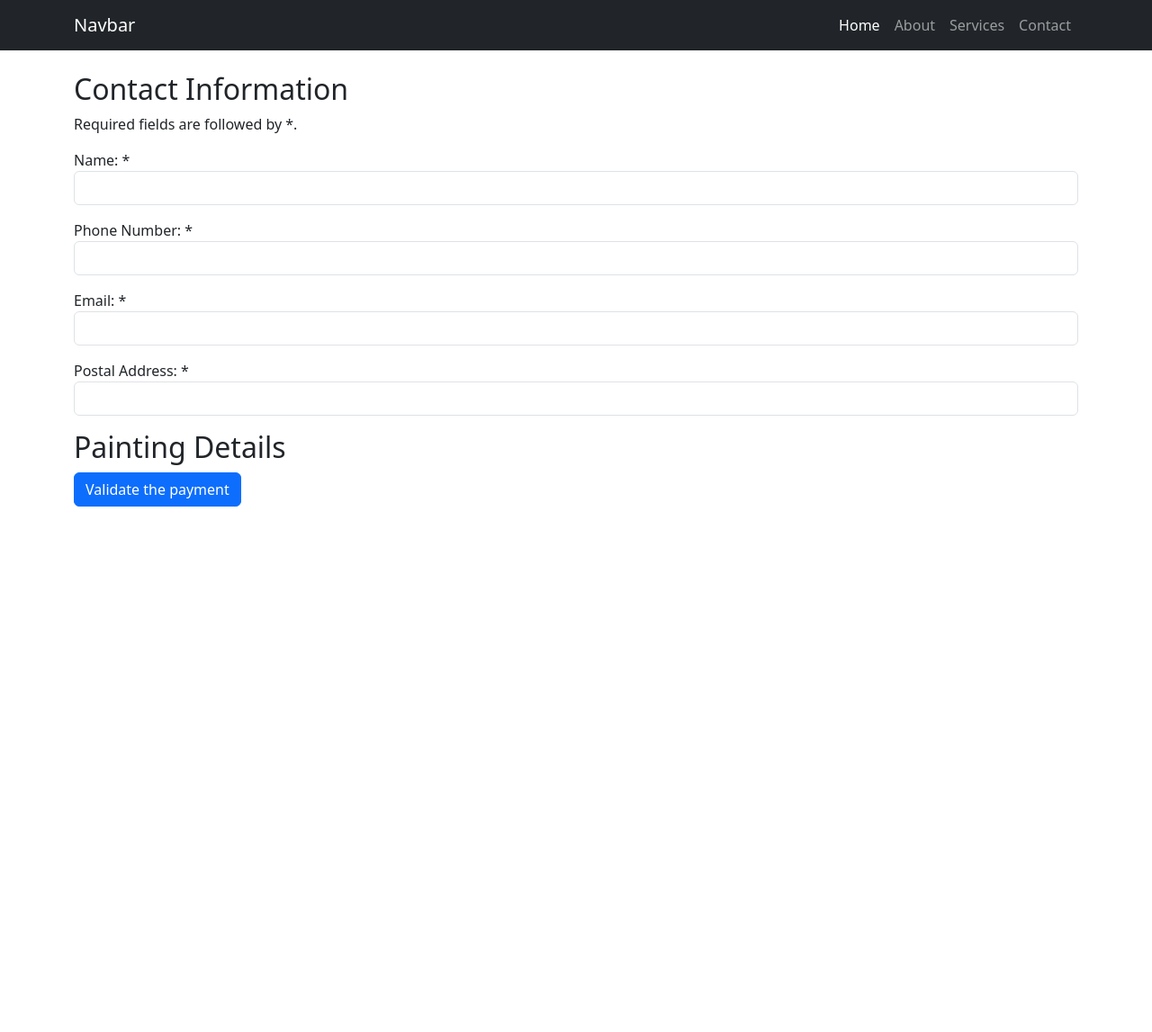
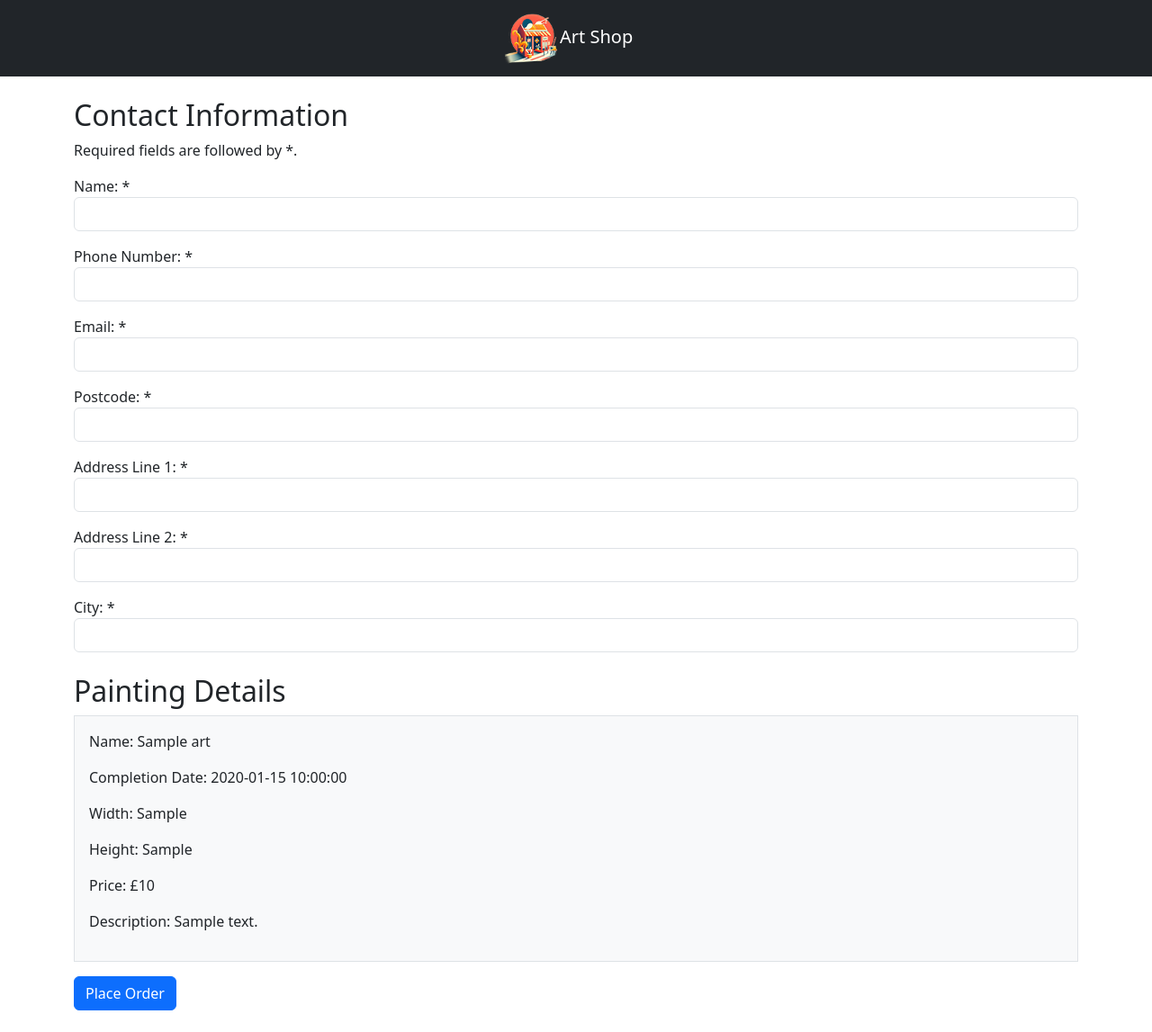
Before and after one commit to AngusProjectPage/Art-Shop, a PHP site: page /form.php?pId=1 in a window 1280 px wide. Shown: the whole page at 90% size. Before the commit the page ends 563 px from the top, so only its background shows below. Run offline with PHP 8.4, Linux system fonts and the light colour scheme; tables that the repository leaves empty or names only in its code hold one stand-in row (values such as "Sample post"); data that the repository does not hold is empty.

Commit message:
Base solution nearly complete

```diff
--- a/form.php
+++ b/form.php
@@ -7,36 +7,75 @@
     <script src="https://cdn.jsdelivr.net/npm/bootstrap@5.3.2/dist/js/bootstrap.bundle.min.js" integrity="sha384-C6RzsynM9kWDrMNeT87bh95OGNyZPhcTNXj1NW7RuBCsyN/o0jlpcV8Qyq46cDfL" crossorigin="anonymous"></script>
     <title>Order Form</title>
 </head>
+<?php
+include_once "conn.php"; ?>
 <body>
-<?php include "header.php"; ?>
+<?php include_once "header.php"; ?>
     <main class="container">
-        <form action="#">
-            <section>
+        <form action="placeOrder.php" class="mt-3 mb-4" method="post">
+            <section class="mb-4">
                 <h2>Contact Information</h2>
                 <p>Required fields are followed by <span aria-label="required">*</span>.</p>
                 <p class="form-group">
                     <label for="name">Name: <span aria-label="required">*</span></label>
-                    <input type="text" id="name" class="form-control">
+                    <input name="name" type="text" id="name" class="form-control">
                 </p>
                 <p class="form-group">
                     <label for="phoneNumber">Phone Number: <span aria-label="required">*</span></label>
-                    <input type="text" id="phoneNumber" class="form-control">
+                    <input name="phoneNumber" type="text" id="phoneNumber" class="form-control">
                 </p>
                 <p class="form-group">
                     <label for="email">Email: <span aria-label="required">*</span></label>
-                    <input type="text" id="email" class="form-control">
+                    <input name="email" type="text" id="email" class="form-control">
                 </p>
                 <p class="form-group">
-                    <label for="address">Postal Address: <span aria-label="required">*</span></label>
-                    <input type="text" id="address" class="form-control">
+                    <label for="postcode">Postcode: <span aria-label="required">*</span></label>
+                    <input name="postcode" type="text" id="postcode" class="form-control">
+                </p>
+                <p class="form-group">
+                    <label for="addressLine1">Address Line 1: <span aria-label="required">*</span></label>
+                    <input name="addressLine1" type="text" id="addressLine1" class="form-control">
+                </p>
+                <p class="form-group">
+                    <label for="addressLine2">Address Line 2: <span aria-label="required">*</span></label>
+                    <input name="addressLine2" type="text" id="addressLine2" class="form-control">
+                </p>
+                <p class="form-group">
+                    <label for="city">City: <span aria-label="required">*</span></label>
+                    <input name="city" type="text" id="city" class="form-control">
                 </p>
             </section>
-            <section>
+            <section class="mb-3">
                 <h2>Painting Details</h2>
+                <?php
+                $paintingId = $_GET["pId"];
+                $query = "SELECT name, completionDate, width, height, price, description FROM art WHERE id = $paintingId LIMIT 1";
+                $result = $conn->query($query);
+                $conn->close();
+                if ($result->num_rows > 0) {
+                    // output data of each row
+                    $row = $result->fetch_assoc();
+                    $paintingName = $row["name"];
+                    $completionDate = $row["completionDate"];
+                    $width = $row["width"];
+                    $height = $row["height"];
+                    $price = $row["price"];
+                    $description = $row["description"];
+                }
+                ?>
+                <input type="hidden" name="artId" value="<?php echo $paintingId?>">
+                <div class="bg-light border p-3">
+                    <p>Name:            <?php echo $paintingName ?></p>
+                    <p>Completion Date: <?php echo $completionDate ?></p>
+                    <p>Width:           <?php echo $width ?></p>
+                    <p>Height:          <?php echo $height ?></p>
+                    <p>Price:           <?php echo "£".$price ?></p>
+                    <p>Description:     <?php echo $description ?></p>
+                <div>
             </section>
             <section>
                 <p>
-                  <button type="submit" class="btn btn-primary">Validate the payment</button>
+                  <button type="submit" name="placeOrder" class="btn btn-primary">Place Order</button>
                 </p>
             </section>
         </form>
--- a/header.php
+++ b/header.php
@@ -2,8 +2,9 @@
 echo '
 <header class="mb-4">
         <nav class="navbar navbar-expand-md navbar-dark bg-dark">
-            <div class="container">
-                <a href="#" class="navbar-brand">Navbar</a>
+            <div class="container  justify-content-center">
+                <a href="index.php" class="navbar-brand"><img src="Images/logo2.png" alt="Art shop logo" width="61.33" height="58.6666" class="d-inline-block align-text-center">Art Shop</a>
+                <!--
                 <button type="button"
                         data-bs-toggle="collapse"
                         data-bs-target="#navbarNav"
@@ -15,21 +16,12 @@ echo '
                 <div class="collapse navbar-collapse" id="navbarNav">
                     <ul class="navbar-nav ms-auto">
                         <li class="nav-item">
-                            <a href="#" class="nav-link active">Home</a>
-                        </li>
-                        <li class="nav-item">
-                            <a href="#" class="nav-link">About</a>
-                        </li>
-                        <li class="nav-item">
-                            <a href="#" class="nav-link">Services</a>
-                        </li>
-                        <li class="nav-item">
-                            <a href="#" class="nav-link">Contact</a>
+                            <a href="index.php" class="nav-link">Home</a>
                         </li>
                     </ul>
                 </div>
+                -->
             </div>
         </nav>
     </header>
-'
-?>
+';
```
Also changed, not shown: index.php (+16 -9 lines), placeOrder.php (added, +41 -0 lines), Images/logo2.png (added).
